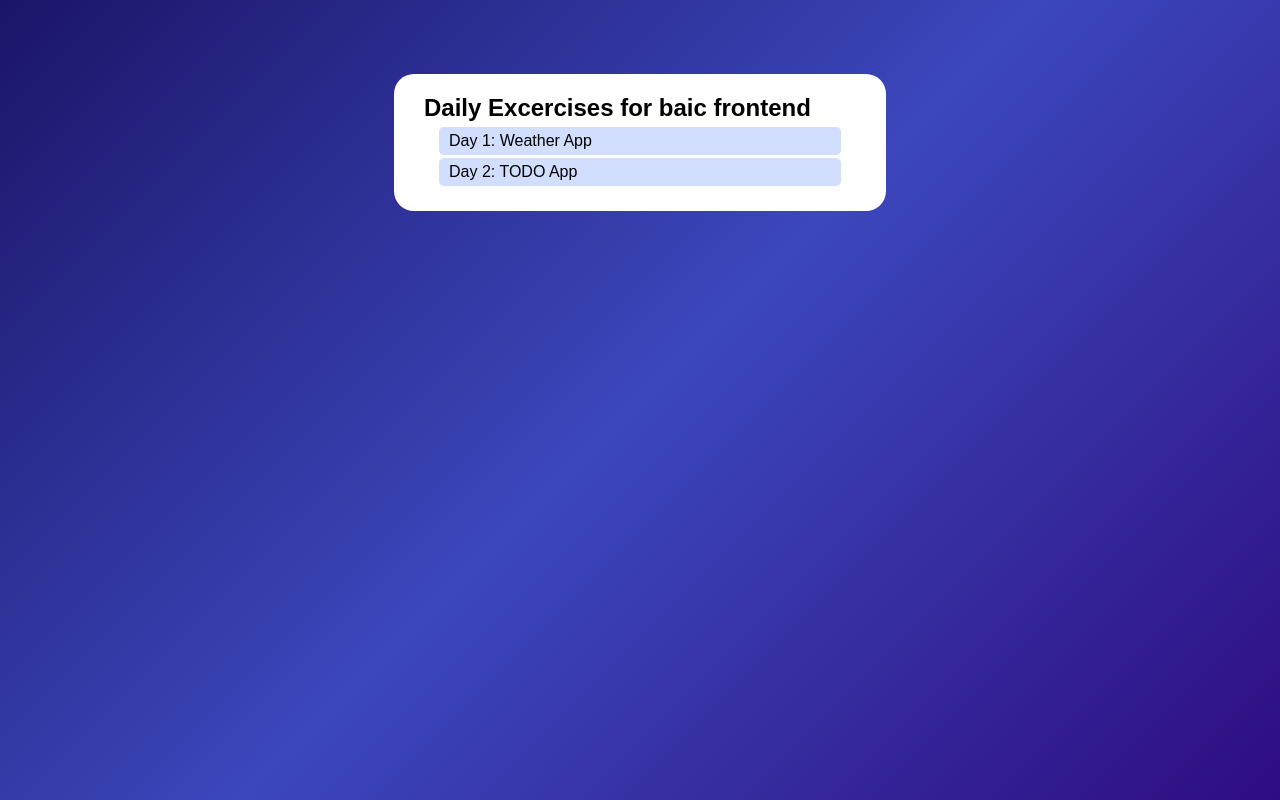
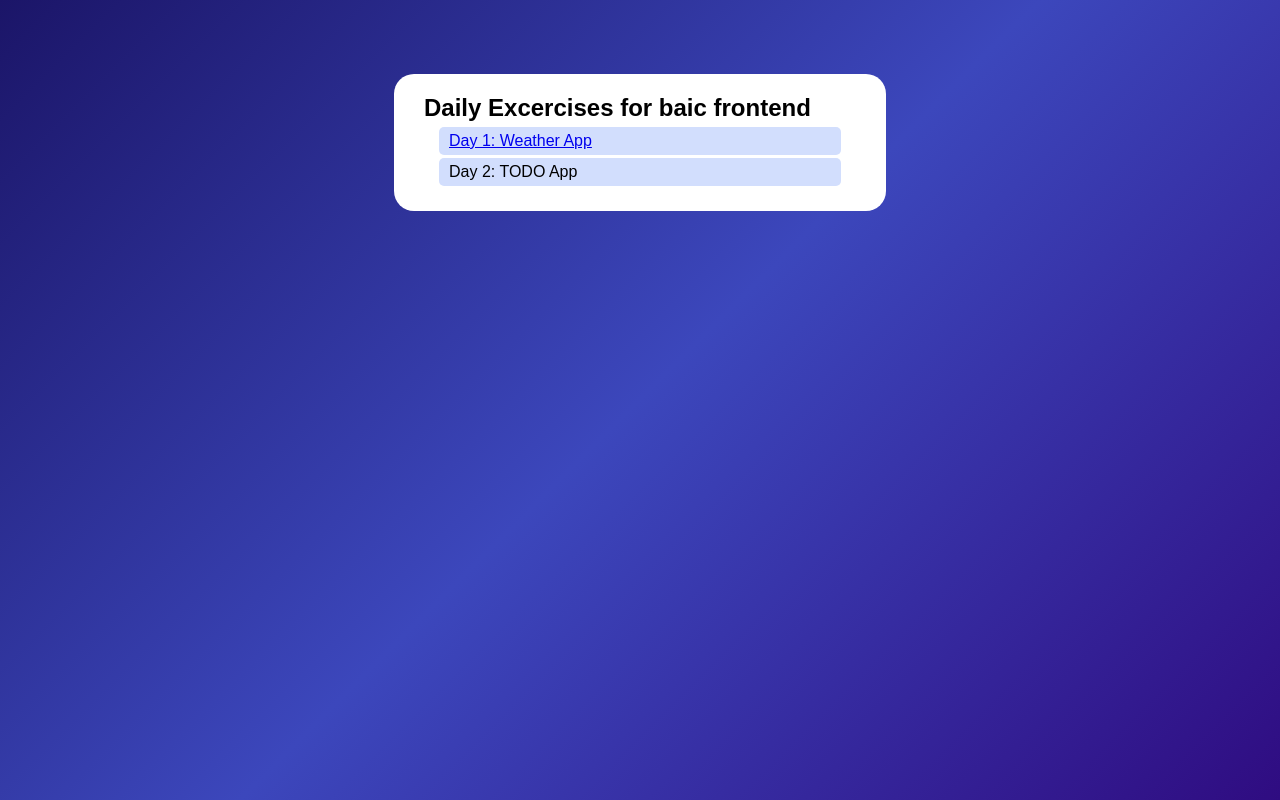
Before and after one commit to Erma-T/30daysFrontEndBasic, a plain HTML site: page index.html in a window 1280 px wide. Drawn offline with Linux system fonts and the light colour scheme.

Commit message:
Fix path and link to all projects

```diff
--- a/index.html
+++ b/index.html
@@ -10,7 +10,7 @@
         <div class="card">
             <h2> Daily Excercises for baic frontend </h2>
             <ul class="tasklist">
-                <li> Day 1: Weather App</li>
+                <a href="Day 1 Weather APP/index.html"><li> Day 1: Weather App</li></a>
                 <li> Day 2: TODO App</li>
 
             </ul>
```
Also changed, not shown: Day 2 TODO App/images/checked.png (renamed from Day 2 To Do App/images/checked.png), Day 2 TODO App/images/icon.png (renamed from Day 2 To Do App/images/icon.png), Day 2 TODO App/images/unchecked.png (renamed from Day 2 To Do App/images/unchecked.png), Day 2 TODO App/index.html (renamed from Day 2 To Do App/index.html), Day 2 TODO App/script.js (renamed from Day 2 To Do App/script.js), Day 2 TODO App/style.css (renamed from Day 2 To Do App/style.css), 2 other files.
